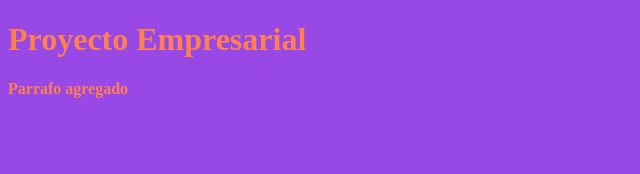
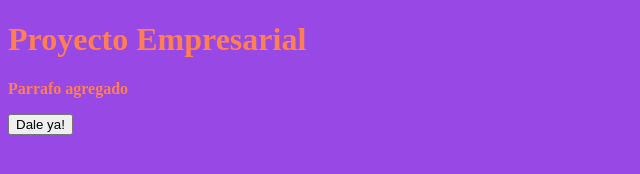
Before and after one commit to IngeJohn/cursogit, a plain HTML site: page index.html in a window 1280 px wide. Shown: the whole page, without its empty margins (0-640 px from the left). Drawn offline with Linux system fonts and the light colour scheme.

Commit message:
Saludo javascript agregado

```diff
--- a/index.html
+++ b/index.html
@@ -4,10 +4,15 @@
         <meta charset="utf-8">
         <title>Documento sin titulo</title>
         <link href="css/estilos.css" rel="stylesheet" type="text/css">
+
+        <script src="js/javascript.js"></script>
     </head>
 
     <body>
         <h1>Proyecto Empresarial</h1>
         <p>Parrafo agregado</p>
+
+        <input type="button" onclick="saludo()" value="Dale ya!">
+
     </body>
 </html>
--- a/js/javascript.js
+++ b/js/javascript.js
@@ -0,0 +1,5 @@
+// JavaScript Document
+
+function saludo(){
+    alert ("Hola alumnos");
+}
```
